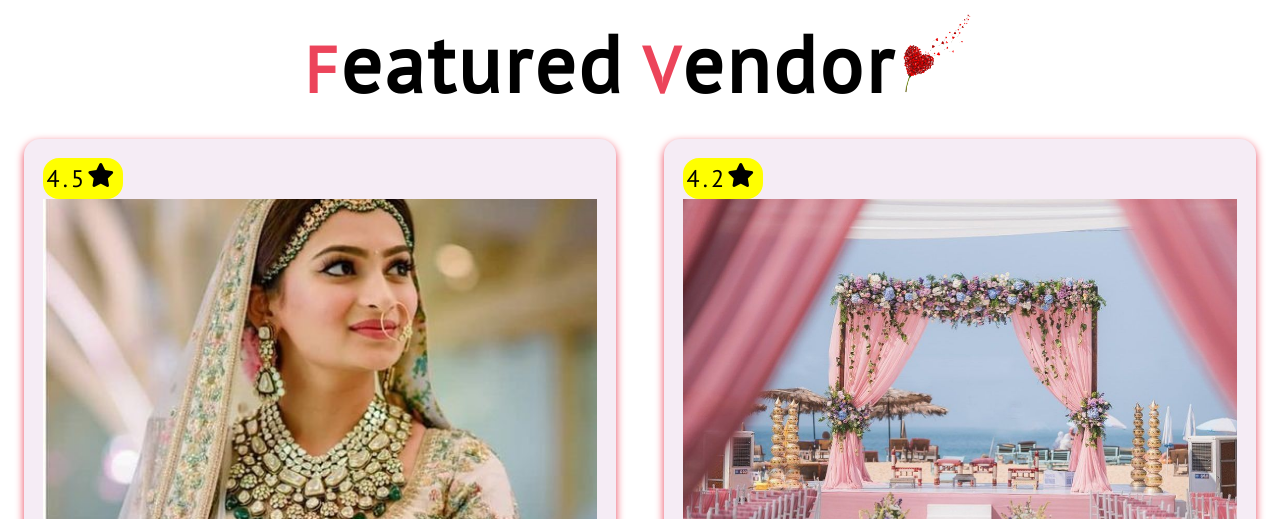
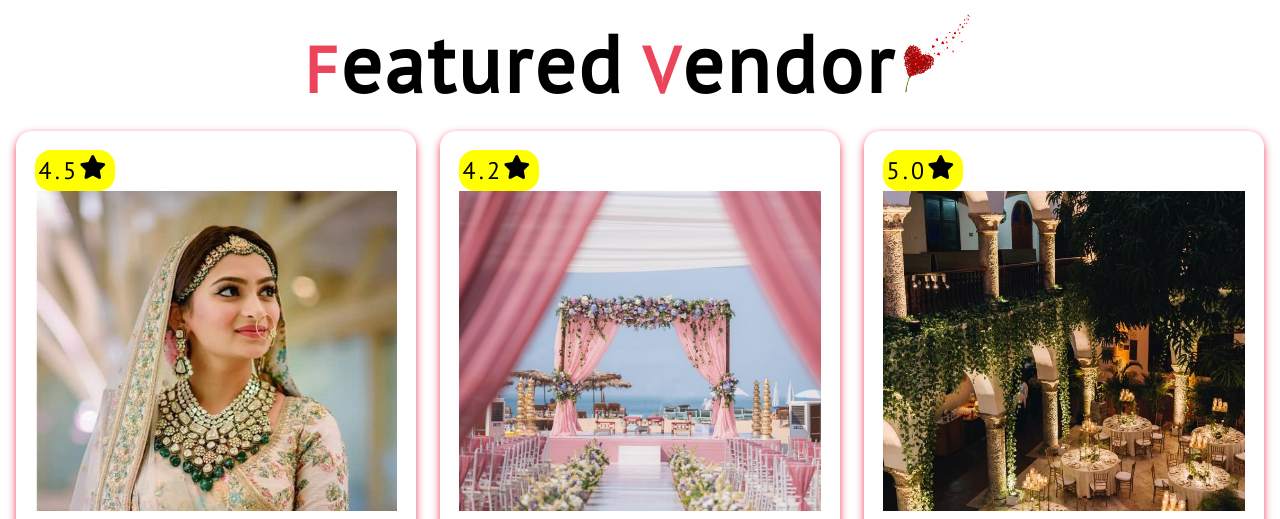
Before and after one commit to Mizbakhan/The_wedding-planner_website, a plain HTML site: page index.html in a window 1280 px wide. Shown: the part 2011-2530 px from the top of the page. Drawn offline with Linux system fonts and the light colour scheme.

Commit message:
Update style.css

```diff
--- a/style.css
+++ b/style.css
@@ -247,21 +247,23 @@ justify-content: space-between;
     }
 }
 
-.vendor-list {
-    align-items: center;
-    justify-content: center;
+
+ .vendor-list{
     display: flex;
     flex-wrap: wrap;
+    justify-content: space-between; /* Distribute items evenly */
+    padding: 1rem; /* Padding around the container */
 }
 
 .vendor .vendor-row {
-   width:30rem;
-    background: rgb(245, 236, 245);
     height: 35rem;
-    flex: 1 1 30rem;
     padding: 1.2rem;
-    margin: 1.5rem;
+    margin-bottom: 2rem; /* Adjust margin between rows */
     border-radius: 1rem;
+    box-shadow: 0 .2rem .5rem rgb(236, 68, 90);
+    flex: 1 1 calc(33.33% - 1rem); /* Each item takes about one-third minus margins */
+    max-width: calc(33.33% - 1rem); /* Ensure items don't exceed one-third minus margins */
+    transition: transform 0.3s ease-in-out; /* Add smooth transition */
     box-shadow: 0 .2rem .5rem rgb(236, 68, 90);
 }
 
```
